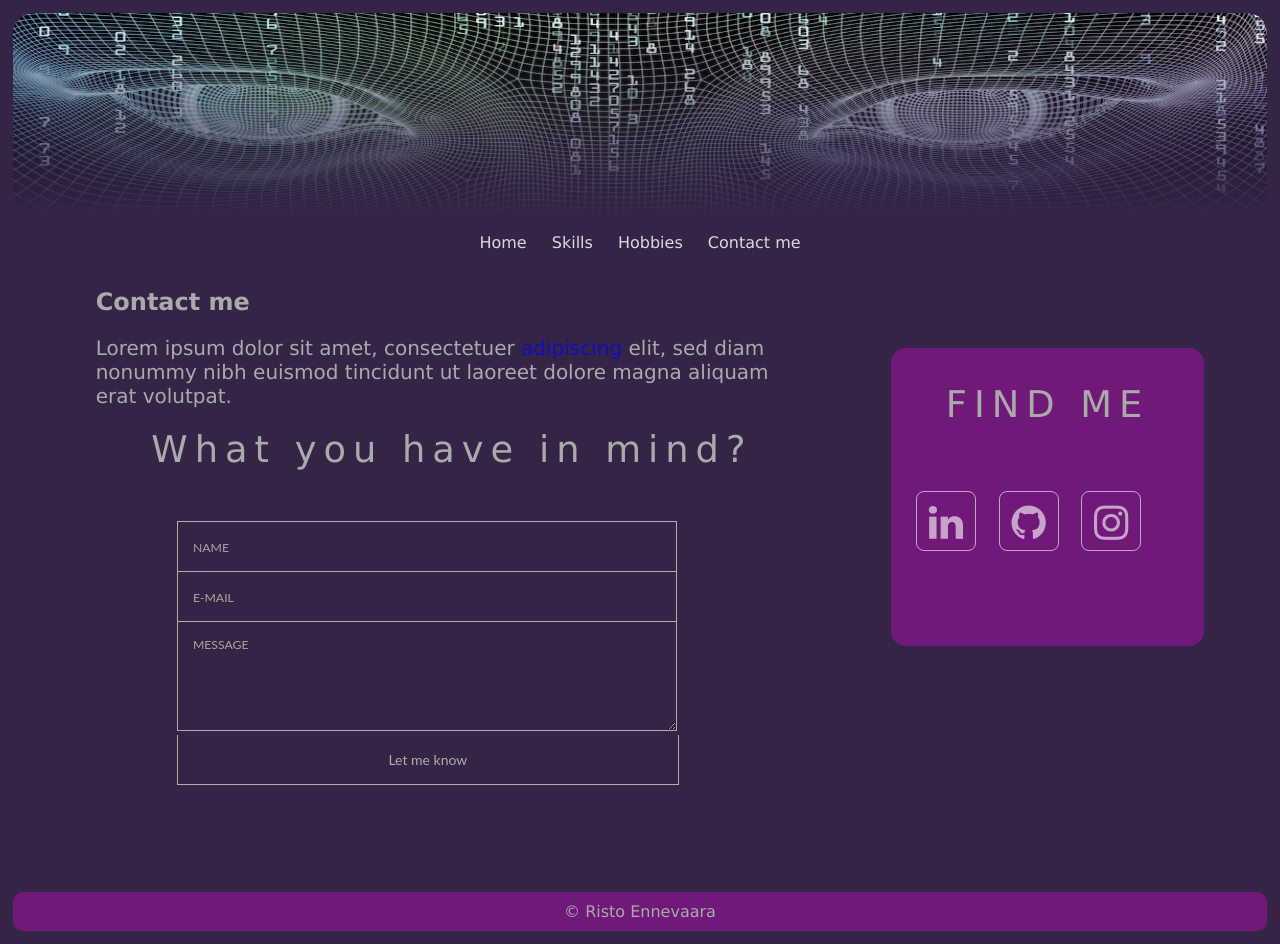
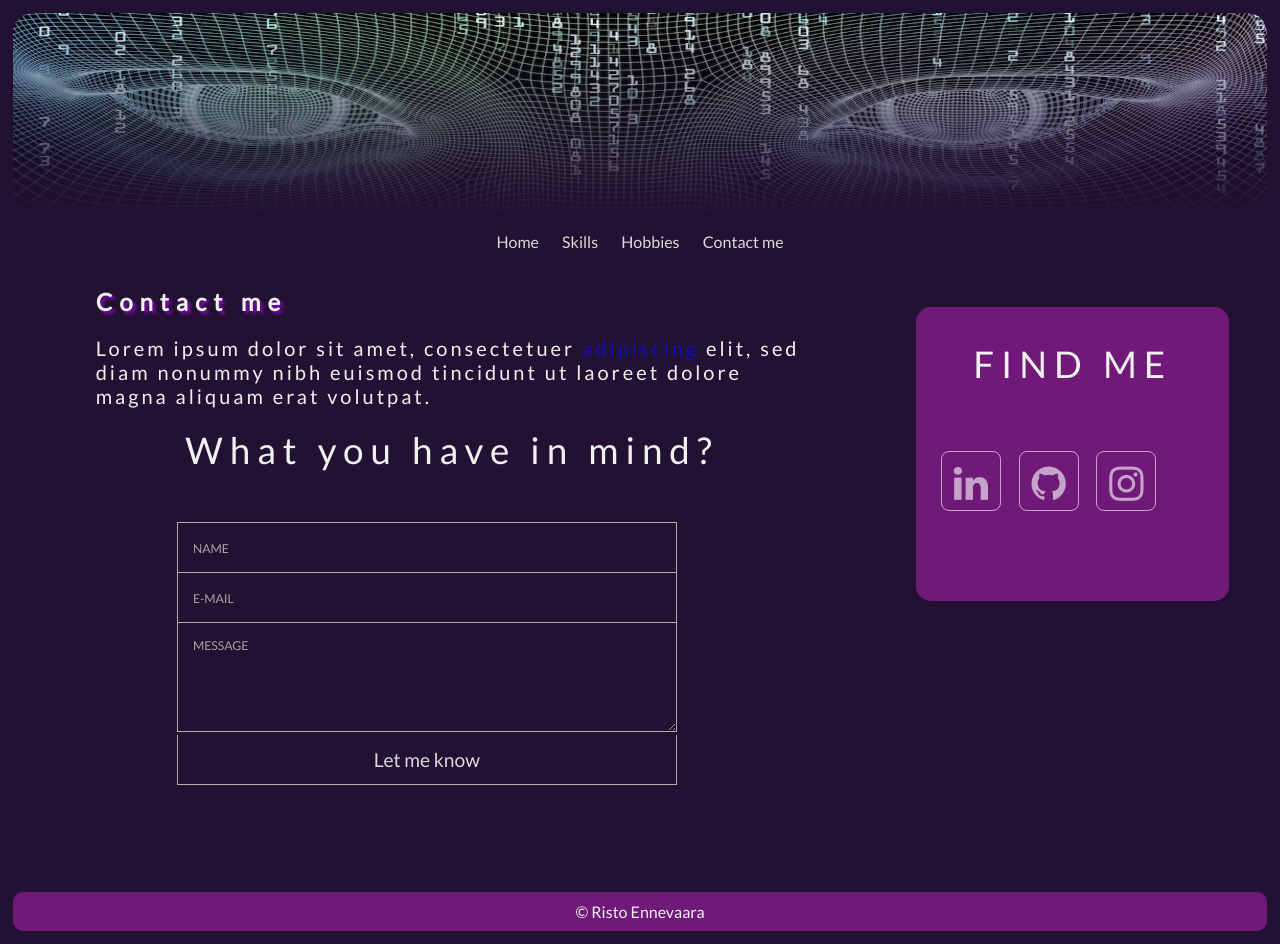
Before and after one commit to ristoeee/portfolio, a plain HTML site: page contact.html in a window 1280 px wide. Drawn offline with Linux system fonts and the light colour scheme.

Commit message:
style update

```diff
--- a/contact.html
+++ b/contact.html
@@ -20,7 +20,7 @@
   }
   </script>
 -->
-<body style="font-family:Verdana;color:#aaaaaa;">
+<body>
 
 <div class="fade-img">
   <img src="images/eyes2.png" width="100%" height="200px">
@@ -64,8 +64,6 @@
     <li><a href="https://github.com/ristoeee" target="_blank"><i class="fa fa-github" aria-hidden="true"></a></i></li>
     <li><a href="https://www.instagram.com/ristoee/" target="_blank"><i class="fa fa-instagram" aria-hidden="true"></i></a></li>
 
-
-
   </li>
   </ul>
 
--- a/css/styles.css
+++ b/css/styles.css
@@ -1,8 +1,10 @@
+@import url(https://fonts.googleapis.com/css?family=Lato:100,300,400);
+
 body {
     padding: 5px;
-    background-color: rgb(54, 36, 70);
-    color: rgb(218, 218, 218);
-    font-family: verdana;
+    background-color: rgb(35, 17, 51);
+    color: rgb(240, 240, 240);
+    font-family: Lato;
   }
 
   .dark-mode {
@@ -13,21 +15,27 @@ body {
   h1 {
 
     text-align: center;
+    text-shadow: 3px 3px 3px #9d06d8b9;
+    letter-spacing: 7px;
   }
 
   h2 {
 
     text-align: left;
+    text-shadow: 3px 3px 3px #9d06d8b9;
+    letter-spacing: 7px;
   }
 
   h3 {
 
     text-align: center;
+    text-shadow: 3px 3px 3px #9d06d8b9;
+    letter-spacing: 7px;
   }
 
   p {
 
-
+    letter-spacing: 3px;
     font-size: 20px;
   }
 
@@ -51,7 +59,7 @@ body {
   bottom: 0;
   left: 0;
   right: 0;
-  background: linear-gradient(to bottom, rgba(54, 36, 70,0) 0%,rgba(54, 36, 70,1) 100%);
+  background: linear-gradient(to bottom, rgba(35, 17, 51,0) 0%,rgba(35, 17, 51,1) 100%);
   height: 100%;
 }
 
@@ -65,7 +73,7 @@ body {
 }
 
 .menu a {
-  background-color: rgb(54, 36, 70);
+  background-color: rgb(35, 17, 51);
   padding: 10px;
   margin-top: 7px;
   color: rgb(218, 218, 218);
@@ -166,8 +174,8 @@ body {
   float: right;
   width: 25%;
   padding: 15px;
-  margin-top: 80px;
-  margin-right: 5%;
+  margin-top: 40px;
+  margin-right: 3%;
   text-align: center;
   border-radius: 15px;
   }
@@ -372,8 +380,8 @@ input {
 }
 
 input:hover {
-  background: #b3aca7;
-  color: #e2dedb;
+  background: #640b8d;
+  color: rgb(218, 218, 218);
 }
 
 textarea {
@@ -401,19 +409,19 @@ textarea {
 }
 
 textarea:hover {
-  background: #b3aca7;
-  color: #e2dedb;
+  background: #640b8d;
+  color: rgb(218, 218, 218);
 }
 
 #submit {
-  width: 502px;
+  width: 500px;
 
   padding: 0;
   margin: 0px 0px 0px 0px;
 
   font-family: 'Lato', sans-serif;
-  font-size: 0.875em;
-  color: #b3aca7;
+  font-size: 1.2em;
+  color: rgb(218, 218, 218);
 
   outline:none;
   cursor: pointer;
@@ -423,7 +431,7 @@ textarea:hover {
 }
 
 #submit:hover {
-  color: #e2dedb;
+  color: rgb(218, 218, 218);
 }
 
 @import url(https://fonts.googleapis.com/css?family=Open+Sans:400);
@@ -437,9 +445,11 @@ textarea:hover {
   font-size: 40px;
   .social {
     padding-left: 0px;
+
   }
   li {
     display: inline-block;
+
   }
   li a {
     color: rgba(256, 256, 256, 0.6);
@@ -453,7 +463,7 @@ textarea:hover {
     border: 1px solid rgba(256, 256, 256, 0.6);
     cursor: pointer;
     margin-left: 10px;
-    margin-bottom: 20px;
+    margin-bottom: 15px;
     transition: ease .3s;
     &:hover {
       color: rgba(256, 256, 256, 1);
```
Also changed, not shown: hobbies.html (+1 -1 lines), hobbies1.html (+1 -1 lines), hobbies2.html (+1 -1 lines), hobbies3.html (+1 -1 lines), index.html (+1 -1 lines), skills.html (+1 -1 lines), skills1.html (+1 -1 lines), skills2.html (+1 -1 lines), skills3.html (+1 -1 lines), skills4.html (+1 -1 lines).
